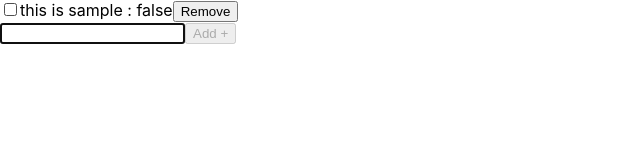
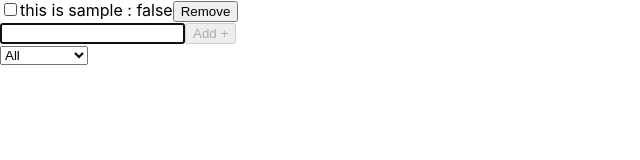
Before and after one commit to KRONOS-11/todo-list-js, a React (Create React App) app: page / in a window 1280 px wide. Shown: the top 160 px of the page, without its empty margins (0-640 px from the left). Built offline with nearby package versions, Linux system fonts and the light colour scheme.

Commit message:
Added visibility filter option

```diff
--- a/src/App.js
+++ b/src/App.js
@@ -2,9 +2,21 @@ import React from "react";
 import "./App.css";
 import AddTodo from "./AddTodo";
 import TodoList from "./TodoList";
-import { addTodo, toggleTodo, removeTodo } from "./todoActions";
+import {
+  addTodo,
+  toggleTodo,
+  removeTodo,
+  setVisibilityFilter
+} from "./todoActions";
 import { connect } from "react-redux";
-function App({ todoList, filter, onStatusToggle, onRemoveTodo, onAddTodo }) {
+function App({
+  todoList,
+  filter,
+  onStatusToggle,
+  onRemoveTodo,
+  onAddTodo,
+  onFilterChange
+}) {
   return (
     <>
       <TodoList
@@ -14,6 +26,11 @@ function App({ todoList, filter, onStatusToggle, onRemoveTodo, onAddTodo }) {
         onRemoveTodo={onRemoveTodo}
       />
       <AddTodo onAdd={onAddTodo} />
+      <select onChange={e => onFilterChange(e.target.value)}>
+        <option value={"All"}>All</option>
+        <option value={true}>Completed</option>
+        <option value={false}>Incomplete</option>
+      </select>
     </>
   );
 }
@@ -33,6 +50,9 @@ function mapDispatchToProps(dispatch) {
     },
     onAddTodo(todo, id = Date.now()) {
       dispatch(addTodo(todo, id));
+    },
+    onFilterChange(filter) {
+      dispatch(setVisibilityFilter(filter));
     }
   };
 }
--- a/src/TodoList.js
+++ b/src/TodoList.js
@@ -4,7 +4,7 @@ import Todo from "./Todo";
 const TodoList = ({ todoList, filter, onStatusToggle, onRemoveTodo }) => (
   <div className="TodoList">
     {todoList
-      .filter(todo => filter === "All" || todo.status === filter)
+      .filter(todo => filter === "All" || todo.status.toString() === filter)
       .map(todo => (
         <Todo
           key={Math.random()}
```
Also changed, not shown: 2 other files (tests, documents, lock files or other folders).
